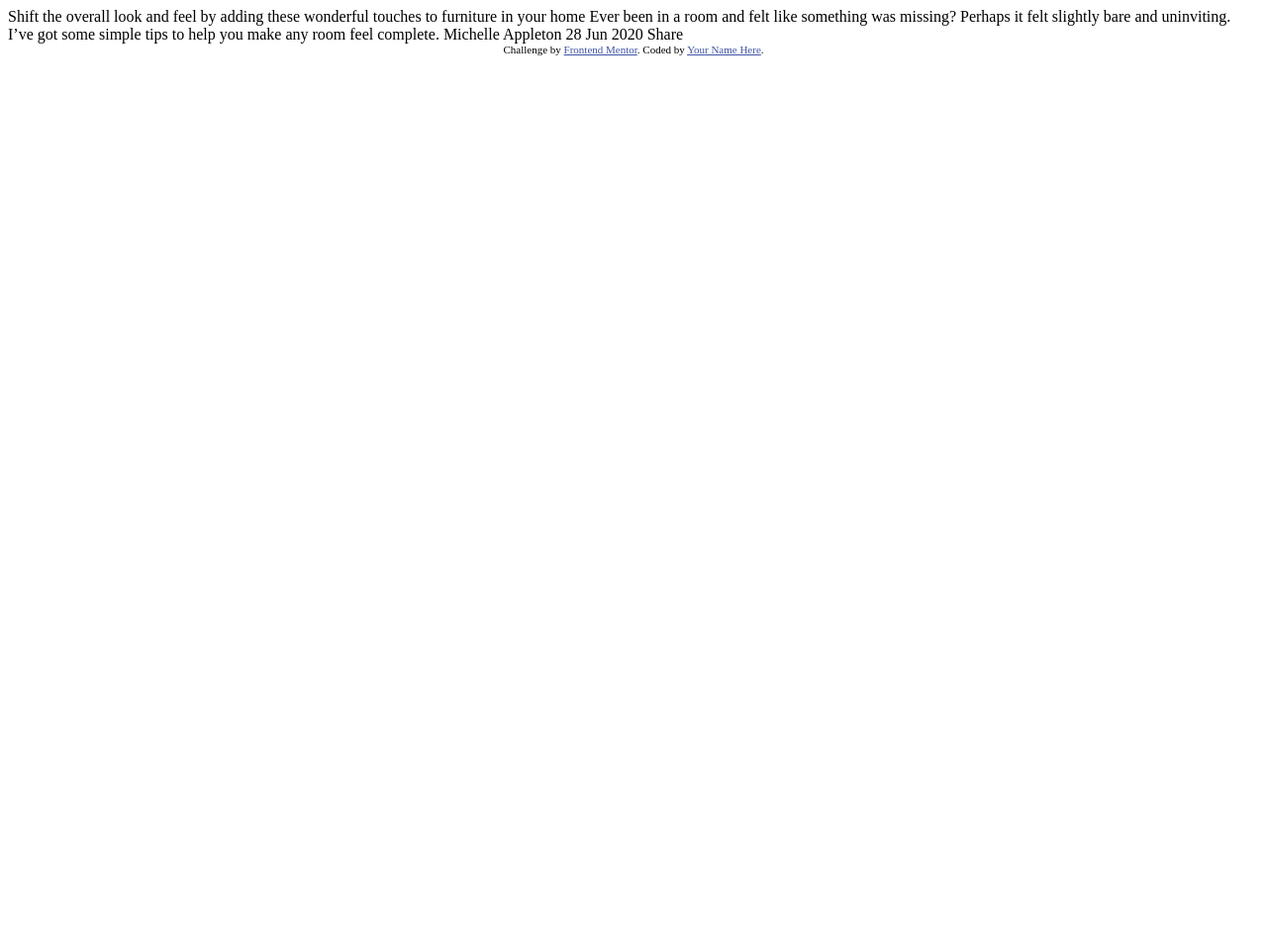
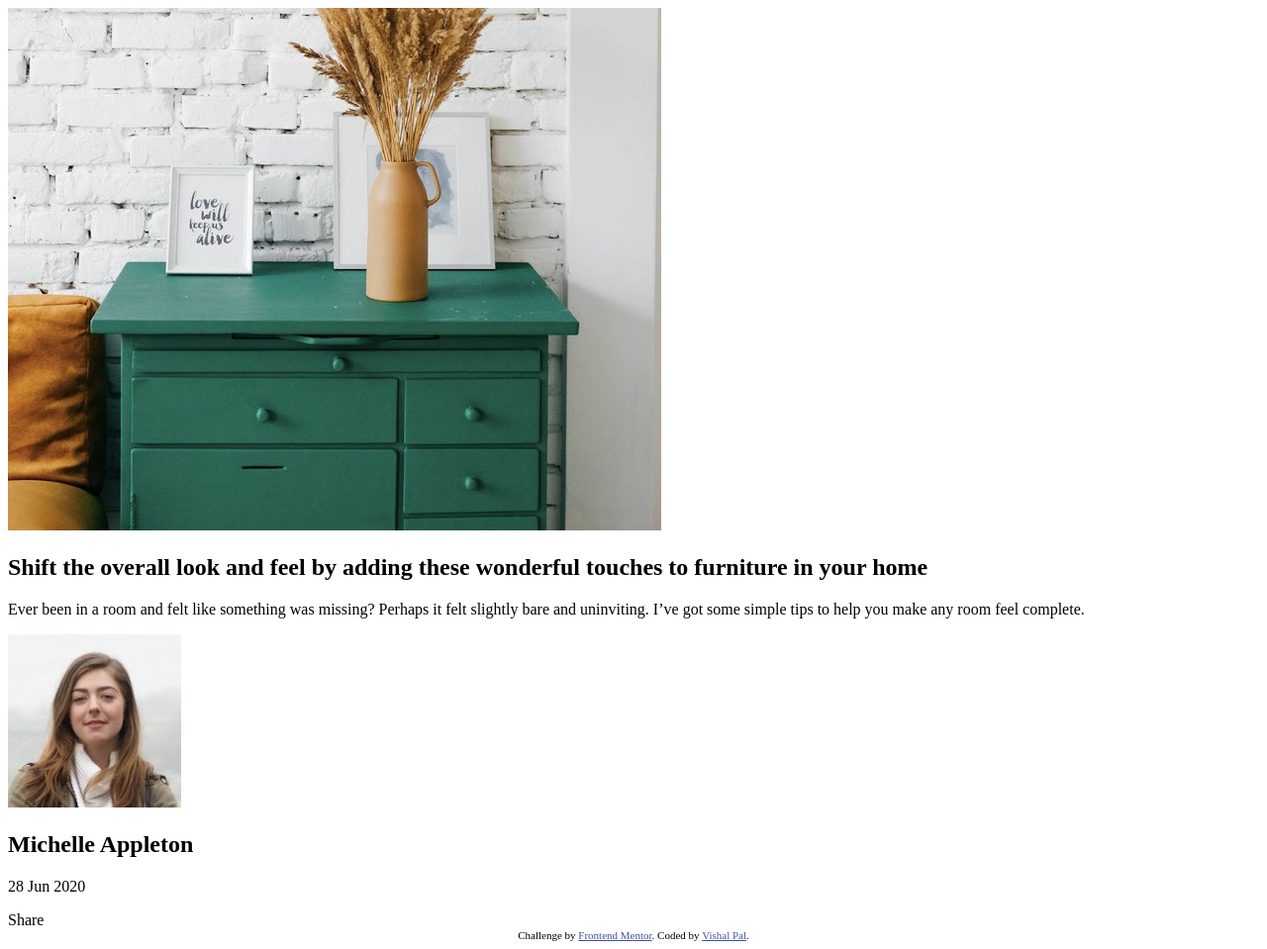
Before and after one commit to vishy312/article-preview-component, a plain HTML site: page docs/index.html in a window 1280 px wide. Shown: the whole page at 99% size. Before the commit the page ends 800 px from the top, so only its background shows below. Drawn offline with Linux system fonts and the light colour scheme.

Commit message:
markdown completed

```diff
--- a/docs/index.html
+++ b/docs/index.html
@@ -15,22 +15,33 @@
   </style>
 </head>
 <body>
-
-  Shift the overall look and feel by adding these wonderful
-  touches to furniture in your home
-
-  Ever been in a room and felt like something was missing? Perhaps
-  it felt slightly bare and uninviting. I’ve got some simple tips
-  to help you make any room feel complete.
-
-  Michelle Appleton
-  28 Jun 2020
-
-  Share
-
+  <article>
+    <div class="img">
+      <img src="images/drawers.jpg" alt="drawers-image">
+    </div>
+    <div class="main-content">
+      <h1 class="title">
+        Shift the overall look and feel by adding these wonderful
+        touches to furniture in your home
+      </h1>
+      <p>
+        Ever been in a room and felt like something was missing? Perhaps
+        it felt slightly bare and uninviting. I’ve got some simple tips
+        to help you make any room feel complete.
+      </p>
+      <div class="author-tab">
+        <img src="images/avatar-michelle.jpg" alt="author-image" class="author-img">
+        <div class="author-name">
+          <h2>Michelle Appleton</h2>
+          <p>28 Jun 2020</p>
+        </div>
+      </div>
+      <div class="share-tab">Share</div>
+    </div>
+  </article>
   <div class="attribution">
     Challenge by <a href="https://www.frontendmentor.io?ref=challenge" target="_blank">Frontend Mentor</a>.
-    Coded by <a href="#">Your Name Here</a>.
+    Coded by <a href="https://github.com/vishy312/article-preview-component">Vishal Pal</a>.
   </div>
 </body>
 </html>
```
